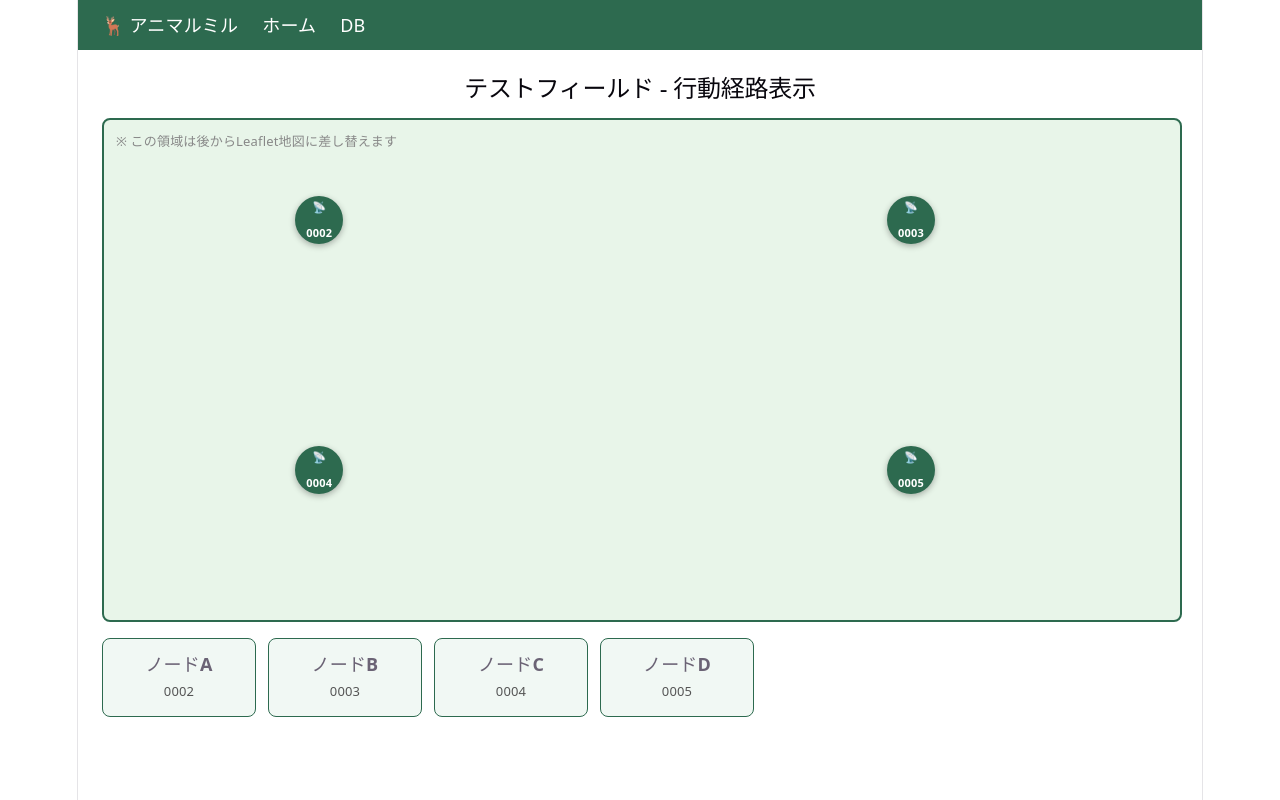
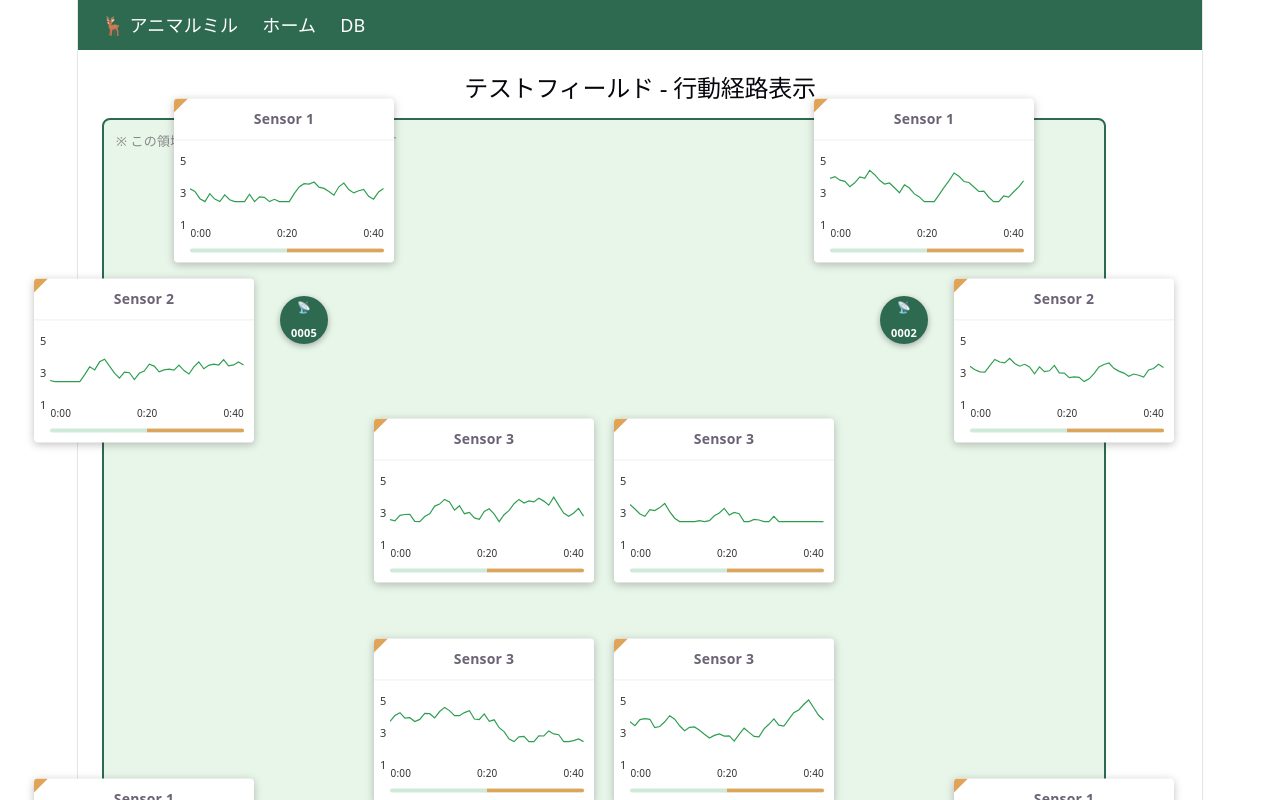
Before and after one commit to ShouSawa/AnimalMiru, a React (Vite) app in the folder frontend/: page / in a window 1280 px wide. Shown: the top 800 px of the page. Built offline with nearby package versions, Linux system fonts and the light colour scheme.

Commit message:
センサグラフ実装

```diff
--- /dev/null
+++ b/frontend/src/components/SensorChart.jsx
@@ -0,0 +1,108 @@
+import { useMemo } from "react";
+import styles from "./SensorChart.module.css";
+
+// 再レンダリングされても波形が変わらないようにするための簡易シード付き乱数
+function mulberry32(seed) {
+  return function () {
+    seed |= 0;
+    seed = (seed + 0x6d2b79f5) | 0;
+    let t = Math.imul(seed ^ (seed >>> 15), 1 | seed);
+    t = (t + Math.imul(t ^ (t >>> 7), 61 | t)) ^ t;
+    return ((t ^ (t >>> 14)) >>> 0) / 4294967296;
+  };
+}
+
+// センサ値（0V〜5V基準）を指定の単位の目盛りラベルに変換する
+function formatTick(voltage, valueUnit) {
+  const ratio = voltage / 5;
+  if (valueUnit === "hex") {
+    return Math.round(ratio * 255)
+      .toString(16)
+      .toUpperCase()
+      .padStart(2, "0");
+  }
+  if (valueUnit === "decimal") {
+    return String(Math.round(ratio * 255));
+  }
+  return String(voltage);
+}
+
+function formatTimeTick(minutes) {
+  const hh = Math.floor(minutes / 60);
+  const mm = minutes % 60;
+  return `${hh}:${String(mm).padStart(2, "0")}`;
+}
+
+export default function SensorChart({
+  label = "Sensor",
+  top,
+  left,
+  seed = 1,
+  pointCount = 40,
+  valueUnit = "voltage", // "voltage" | "hex" | "decimal"（後で切替可能にする）
+  yTicks = [5, 3, 1],
+  timeRangeMinutes = 40, // 横軸の表示範囲（後で変更可能にする）
+  timeTickIntervalMinutes = 20, // 横軸の目盛間隔（後で変更可能にする）
+}) {
+  // TODO: 実データ（WebSocket/DB由来）に置き換える。現在はダミー波形。
+  const values = useMemo(() => {
+    const rand = mulberry32(seed);
+    const points = [];
+    let v = 2.5 + (rand() - 0.5) * 2;
+    for (let i = 0; i < pointCount; i++) {
+      v += (rand() - 0.5) * 1.2;
+      v = Math.min(4.6, Math.max(1.2, v));
+      points.push(v);
+    }
+    return points;
+  }, [seed, pointCount]);
+
+  const width = 200;
+  const height = 70;
+  const path = values
+    .map((v, i) => {
+      const x = (i / (values.length - 1)) * width;
+      const y = height - (v / 5) * height;
+      return `${i === 0 ? "M" : "L"}${x.toFixed(1)},${y.toFixed(1)}`;
+    })
+    .join(" ");
+
+  const timeTicks = [];
+  for (let m = 0; m <= timeRangeMinutes; m += timeTickIntervalMinutes) {
+    timeTicks.push(formatTimeTick(m));
+  }
+
+  return (
+    <div className={styles.card} style={{ "--top": top, "--left": left }}>
+      <div className={styles.corner} />
+      <div className={styles.header}>{label}</div>
+      <div className={styles.body}>
+        <div className={styles.yAxis}>
+          {yTicks.map((t) => (
+            <span key={t}>{formatTick(t, valueUnit)}</span>
+          ))}
+        </div>
+        <div className={styles.chartArea}>
+          <svg
+            viewBox={`0 0 ${width} ${height}`}
+            preserveAspectRatio="none"
+            className={styles.svg}
+          >
+            <path d={path} fill="none" stroke="#2d9e4f" strokeWidth="1.2" />
+          </svg>
+          <div className={styles.xAxis}>
+            {timeTicks.map((t, i) => (
+              <span key={i}>{t}</span>
+            ))}
+          </div>
+          <div className={styles.xAxisBar}>
+            <span
+              className={styles.xAxisBarActive}
+              style={{ width: `${100 / (timeTicks.length - 1)}%` }}
+            />
+          </div>
+        </div>
+      </div>
+    </div>
+  );
+}
--- /dev/null
+++ b/frontend/src/components/SensorChart.module.css
@@ -0,0 +1,80 @@
+.card {
+  position: absolute;
+  top: var(--top);
+  left: var(--left);
+  transform: translate(-50%, -50%);
+  width: 220px;
+  background: white;
+  border-radius: 4px;
+  box-shadow: 0 2px 8px rgba(0, 0, 0, 0.25);
+  overflow: hidden;
+  z-index: 5;
+}
+
+.corner {
+  position: absolute;
+  top: 0;
+  left: 0;
+  width: 0;
+  height: 0;
+  border-style: solid;
+  border-width: 14px 14px 0 0;
+  border-color: #e0a458 transparent transparent transparent;
+}
+
+.header {
+  font-weight: bold;
+  font-size: 14px;
+  padding: 8px 10px 6px 10px;
+  border-bottom: 1px solid #eee;
+}
+
+.body {
+  display: flex;
+  padding: 8px 10px 10px 6px;
+  gap: 4px;
+}
+
+.yAxis {
+  display: flex;
+  flex-direction: column;
+  justify-content: space-between;
+  font-size: 11px;
+  color: #333;
+  padding-bottom: 14px;
+}
+
+.chartArea {
+  position: relative;
+  flex: 1;
+  min-width: 0;
+}
+
+.svg {
+  width: 100%;
+  height: 70px;
+  display: block;
+}
+
+.xAxis {
+  display: flex;
+  justify-content: space-between;
+  font-size: 10px;
+  color: #333;
+  margin-top: 2px;
+}
+
+.xAxisBar {
+  display: flex;
+  height: 4px;
+  background: #cfead9;
+  margin-top: 2px;
+  border-radius: 2px;
+  overflow: hidden;
+}
+
+.xAxisBarActive {
+  background: #e0a458;
+  height: 100%;
+  margin-left: auto;
+}
--- /dev/null
+++ b/frontend/src/pages/DB.module.css
@@ -0,0 +1,68 @@
+.page {
+  padding: 24px;
+}
+
+.header {
+  display: flex;
+  align-items: center;
+  gap: 12px;
+}
+
+.statusBadge {
+  color: white;
+  padding: 4px 10px;
+  border-radius: 12px;
+  font-size: 13px;
+}
+
+.statusConnected {
+  background: #2d6a4f;
+}
+
+.statusDisconnected {
+  background: #c0392b;
+}
+
+.count {
+  color: #555;
+  font-size: 14px;
+}
+
+.tableWrapper {
+  overflow-x: auto;
+}
+
+.table {
+  border-collapse: collapse;
+  width: 100%;
+  font-size: 14px;
+}
+
+.theadRow {
+  background: #2d6a4f;
+  color: white;
+}
+
+.th {
+  padding: 10px 16px;
+  text-align: left;
+  border-bottom: 2px solid #1a4a32;
+}
+
+.rowEven {
+  background: #f9f9f9;
+}
+
+.rowOdd {
+  background: white;
+}
+
+.td {
+  padding: 8px 16px;
+  border-bottom: 1px solid #ddd;
+}
+
+.payloadTd {
+  font-family: monospace;
+  font-size: 12px;
+}
--- a/frontend/src/pages/Home.jsx
+++ b/frontend/src/pages/Home.jsx
@@ -1,33 +1,65 @@
+import styles from "./Home.module.css";
+import SensorChart from "../components/SensorChart";
+
 export default function Home() {
   // テストフィールドの仮ノード座標（後から実測値に差し替え可能）
+  // charts: 各ノードに付いている3つのセンサのグラフ表示位置（仮）
   const nodes = [
-    { node_id: "0002", label: "ノードA", top: "20%", left: "20%" },
-    { node_id: "0003", label: "ノードB", top: "20%", left: "75%" },
-    { node_id: "0004", label: "ノードC", top: "70%", left: "20%" },
-    { node_id: "0005", label: "ノードD", top: "70%", left: "75%" },
+    {
+      node_id: "0002",
+      label: "ノードA",
+      top: "20%",
+      left: "80%",
+      charts: [
+        { top: "6%", left: "82%" },
+        { top: "24%", left: "96%" },
+        { top: "38%", left: "62%" },
+      ],
+    },
+    {
+      node_id: "0003",
+      label: "ノードB",
+      top: "80%",
+      left: "80%",
+      charts: [
+        { top: "74%", left: "96%" },
+        { top: "92%", left: "68%" },
+        { top: "60%", left: "62%" },
+      ],
+    },
+    {
+      node_id: "0004",
+      label: "ノードC",
+      top: "80%",
+      left: "20%",
+      charts: [
+        { top: "74%", left: "4%" },
+        { top: "92%", left: "32%" },
+        { top: "60%", left: "38%" },
+      ],
+    },
+    {
+      node_id: "0005",
+      label: "ノードD",
+      top: "20%",
+      left: "20%",
+      charts: [
+        { top: "6%", left: "18%" },
+        { top: "24%", left: "4%" },
+        { top: "38%", left: "38%" },
+      ],
+    },
   ];
 
   return (
-    <div style={{ padding: "24px" }}>
+    <div className={styles.page}>
       <h2>テストフィールド - 行動経路表示</h2>
 
       {/* 地図エリア：後からLeafletに差し替える四角いプレースホルダー */}
-      <div style={{
-        position: "relative",
-        width: "100%",
-        height: "500px",
-        background: "#e8f5e9",       /* 薄い緑（フィールドのイメージ） */
-        border: "2px solid #2d6a4f",
-        borderRadius: "8px",
-        marginTop: "16px",
-      }}>
+      <div className={styles.mapArea}>
 
         {/* 仮ラベル（Leaflet導入後に削除） */}
-        <span style={{
-          position: "absolute",
-          top: "8px", left: "12px",
-          color: "#888", fontSize: "13px",
-        }}>
+        <span className={styles.mapLabel}>
           ※ この領域は後からLeaflet地図に差し替えます
         </span>
 
@@ -35,44 +67,34 @@ export default function Home() {
         {nodes.map((node) => (
           <div
             key={node.node_id}
-            style={{
-              position: "absolute",
-              top: node.top,
-              left: node.left,
-              transform: "translate(-50%, -50%)",
-              background: "#2d6a4f",
-              color: "white",
-              borderRadius: "50%",
-              width: "48px",
-              height: "48px",
-              display: "flex",
-              flexDirection: "column",
-              alignItems: "center",
-              justifyContent: "center",
-              fontSize: "11px",
-              fontWeight: "bold",
-              boxShadow: "0 2px 6px rgba(0,0,0,0.3)",
-              cursor: "pointer",
-            }}
+            className={styles.nodePin}
+            style={{ "--top": node.top, "--left": node.left }}
           >
             📡
             <span>{node.node_id}</span>
           </div>
         ))}
+
+        {/* 各センサ値グラフ（枠のみ・ダミーデータ表示。実データ配線は後で行う） */}
+        {nodes.map((node) =>
+          node.charts.map((pos, i) => (
+            <SensorChart
+              key={`${node.node_id}-${i}`}
+              label={`Sensor ${i + 1}`}
+              seed={Number(node.node_id) * 10 + i}
+              top={pos.top}
+              left={pos.left}
+            />
+          ))
+        )}
       </div>
 
       {/* ノード一覧 */}
-      <div style={{ marginTop: "16px", display: "flex", gap: "12px" }}>
+      <div className={styles.nodeList}>
         {nodes.map((node) => (
-          <div key={node.node_id} style={{
-            padding: "12px 16px",
-            background: "#f1f8f4",
-            border: "1px solid #2d6a4f",
-            borderRadius: "8px",
-            minWidth: "120px",
-          }}>
-            <div style={{ fontWeight: "bold" }}>{node.label}</div>
-            <div style={{ fontSize: "13px", color: "#555" }}>{node.node_id}</div>
+          <div key={node.node_id} className={styles.nodeCard}>
+            <div className={styles.nodeCardLabel}>{node.label}</div>
+            <div className={styles.nodeCardId}>{node.node_id}</div>
           </div>
         ))}
       </div>
--- /dev/null
+++ b/frontend/src/pages/Home.module.css
@@ -0,0 +1,65 @@
+.page {
+  padding: 24px;
+}
+
+.mapArea {
+  position: relative;
+  width: 1000px;
+  height: 1000px;
+  background: #e8f5e9; /* 薄い緑（フィールドのイメージ） */
+  border: 2px solid #2d6a4f;
+  border-radius: 8px;
+  margin-top: 16px;
+}
+
+.mapLabel {
+  position: absolute;
+  top: 8px;
+  left: 12px;
+  color: #888;
+  font-size: 13px;
+}
+
+.nodePin {
+  position: absolute;
+  top: var(--top);
+  left: var(--left);
+  transform: translate(-50%, -50%);
+  background: #2d6a4f;
+  color: white;
+  border-radius: 50%;
+  width: 48px;
+  height: 48px;
+  display: flex;
+  flex-direction: column;
+  align-items: center;
+  justify-content: center;
+  font-size: 11px;
+  font-weight: bold;
+  box-shadow: 0 2px 6px rgba(0, 0, 0, 0.3);
+  cursor: pointer;
+  z-index: 10;
+}
+
+.nodeList {
+  margin-top: 16px;
+  display: flex;
+  gap: 12px;
+}
+
+.nodeCard {
+  padding: 12px 16px;
+  background: #f1f8f4;
+  border: 1px solid #2d6a4f;
+  border-radius: 8px;
+  min-width: 120px;
+}
+
+.nodeCardLabel {
+  font-weight: bold;
+}
+
+.nodeCardId {
+  font-size: 13px;
+  color: #555;
+}
```
Also changed, not shown: frontend/src/pages/DB.jsx (+21 -34 lines).
